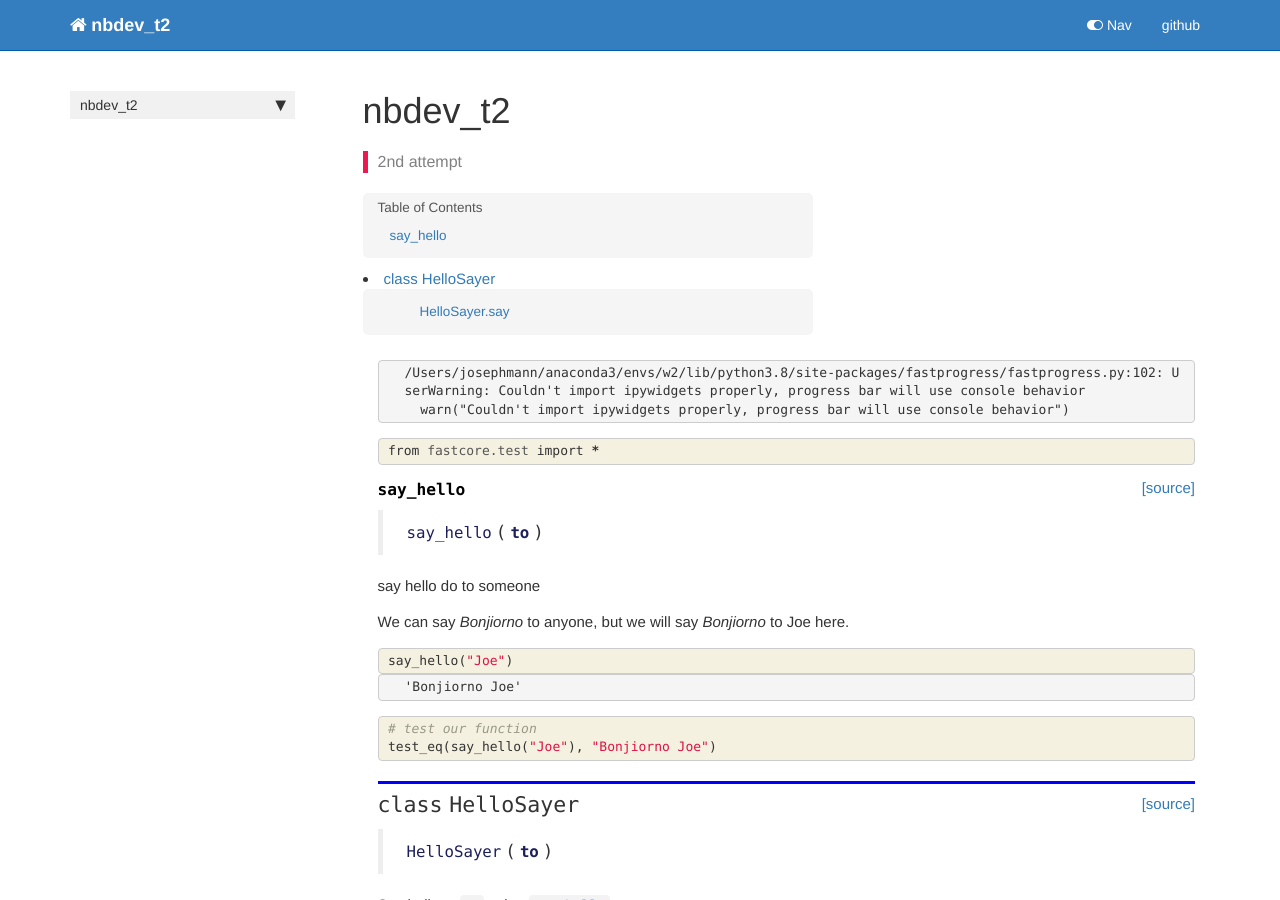
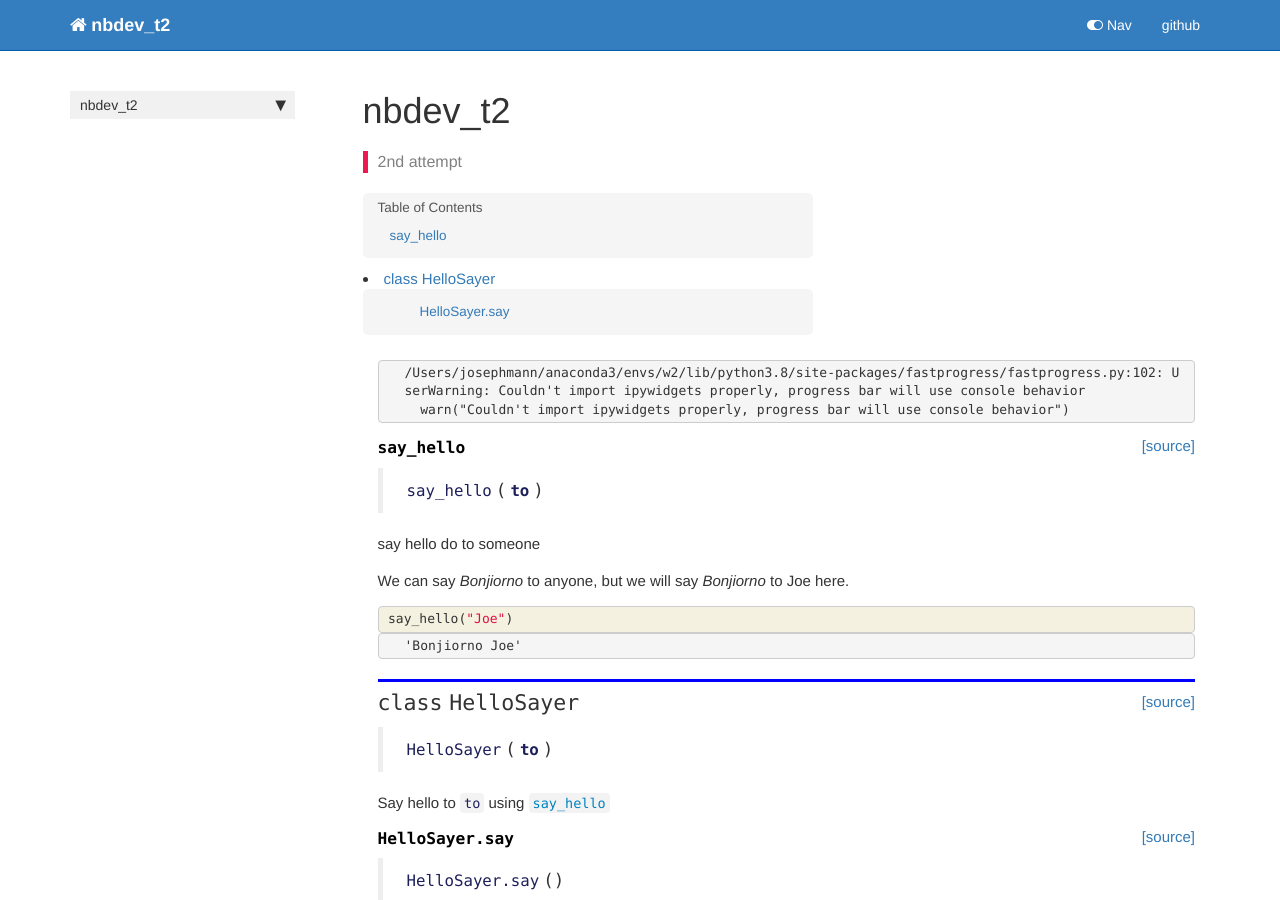
Before and after one commit to josephsmann/nbdev_t2, a Jekyll site: the page built from docs/core.html, in a window 1280 px wide and 900 px high. Built offline with Jekyll 4.4.1, drawn with Linux system fonts in a browser that asks for light colours; nearby versions of some CDN libraries; comment, search, counter and statistics services are not loaded.

Commit message:
added some explanatory comments - seeing if they break the nbdev

```diff
--- a/docs/core.html
+++ b/docs/core.html
@@ -46,23 +46,6 @@
     {% raw %}
 
 <div class="cell border-box-sizing code_cell rendered">
-<div class="input">
-
-<div class="inner_cell">
-    <div class="input_area">
-<div class=" highlight hl-ipython3"><pre><span></span><span class="kn">from</span> <span class="nn">fastcore.test</span> <span class="kn">import</span> <span class="o">*</span>
-</pre></div>
-
-    </div>
-</div>
-</div>
-
-</div>
-    {% endraw %}
-
-    {% raw %}
-
-<div class="cell border-box-sizing code_cell rendered">
 
 </div>
     {% endraw %}
@@ -78,7 +61,7 @@
 
 
 <div class="output_markdown rendered_html output_subarea ">
-<h4 id="say_hello" class="doc_header"><code>say_hello</code><a href="https://github.com/josephsmann/nbdev_t2/tree/master/nbdev_t2/core.py#L6" class="source_link" style="float:right">[source]</a></h4><blockquote><p><code>say_hello</code>(<strong><code>to</code></strong>)</p>
+<h4 id="say_hello" class="doc_header"><code>say_hello</code><a href="https://github.com/josephsmann/nbdev_t2/tree/master/nbdev_t2/core.py#L8" class="source_link" style="float:right">[source]</a></h4><blockquote><p><code>say_hello</code>(<strong><code>to</code></strong>)</p>
 </blockquote>
 <p>say hello do to someone</p>
 
@@ -135,24 +118,6 @@
     {% raw %}
 
 <div class="cell border-box-sizing code_cell rendered">
-<div class="input">
-
-<div class="inner_cell">
-    <div class="input_area">
-<div class=" highlight hl-ipython3"><pre><span></span><span class="c1"># test our function</span>
-<span class="n">test_eq</span><span class="p">(</span><span class="n">say_hello</span><span class="p">(</span><span class="s2">&quot;Joe&quot;</span><span class="p">),</span> <span class="s2">&quot;Bonjiorno Joe&quot;</span><span class="p">)</span>
-</pre></div>
-
-    </div>
-</div>
-</div>
-
-</div>
-    {% endraw %}
-
-    {% raw %}
-
-<div class="cell border-box-sizing code_cell rendered">
 
 </div>
     {% endraw %}
@@ -168,7 +133,7 @@
 
 
 <div class="output_markdown rendered_html output_subarea ">
-<h2 id="HelloSayer" class="doc_header"><code>class</code> <code>HelloSayer</code><a href="https://github.com/josephsmann/nbdev_t2/tree/master/nbdev_t2/core.py#L13" class="source_link" style="float:right">[source]</a></h2><blockquote><p><code>HelloSayer</code>(<strong><code>to</code></strong>)</p>
+<h2 id="HelloSayer" class="doc_header"><code>class</code> <code>HelloSayer</code><a href="https://github.com/josephsmann/nbdev_t2/tree/master/nbdev_t2/core.py#L15" class="source_link" style="float:right">[source]</a></h2><blockquote><p><code>HelloSayer</code>(<strong><code>to</code></strong>)</p>
 </blockquote>
 <p>Say hello to <code>to</code> using <a href="/nbdev_t2/core#say_hello"><code>say_hello</code></a></p>
 
@@ -193,7 +158,7 @@
 
 
 <div class="output_markdown rendered_html output_subarea ">
-<h4 id="HelloSayer.say" class="doc_header"><code>HelloSayer.say</code><a href="https://github.com/josephsmann/nbdev_t2/tree/master/nbdev_t2/core.py#L17" class="source_link" style="float:right">[source]</a></h4><blockquote><p><code>HelloSayer.say</code>()</p>
+<h4 id="HelloSayer.say" class="doc_header"><code>HelloSayer.say</code><a href="https://github.com/josephsmann/nbdev_t2/tree/master/nbdev_t2/core.py#L19" class="source_link" style="float:right">[source]</a></h4><blockquote><p><code>HelloSayer.say</code>()</p>
 </blockquote>
 <p>Do the saying</p>
 
--- a/nbdev_t2/core.py
+++ b/nbdev_t2/core.py
@@ -3,6 +3,8 @@
 __all__ = ['say_hello', 'HelloSayer']
 
 # Cell
+# the export comment will put the function into the "core" module (as specificied in the ""# default_exp core" on the first line
+# of notebook )
 def say_hello(to):
     "say hello do to someone"
 #     print(f"Bonjiorno {to}")
```
Also changed, not shown: 1 other file.
